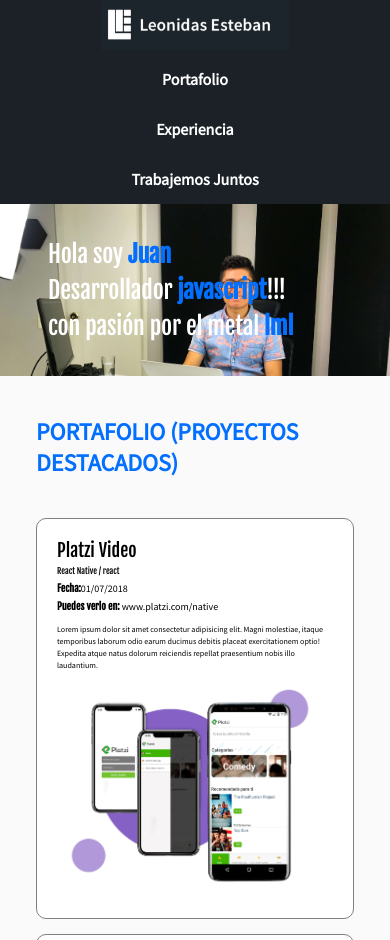
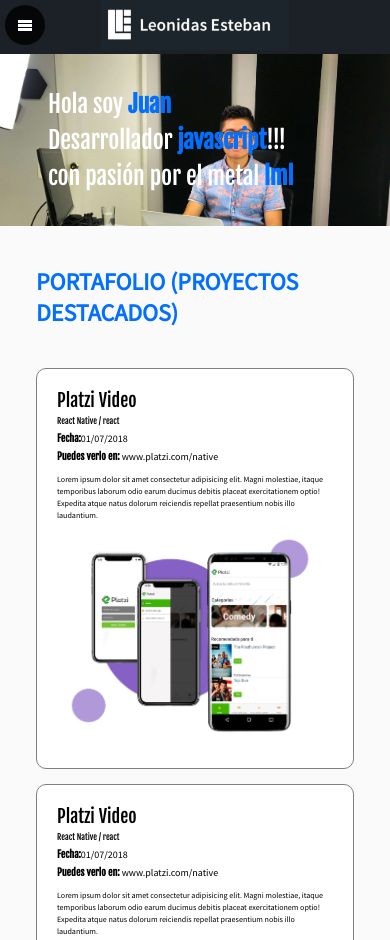
Before and after one commit to juaneins/responsive-design, a plain HTML site: page index.html in a window 390 px wide. Shown: the top 940 px of the page. Drawn offline with Linux system fonts and the light colour scheme.

Commit message:
Agregando iconos menu, javascript para el manejo de eventos

```diff
--- a/css/estilos.css
+++ b/css/estilos.css
@@ -5,6 +5,35 @@
 body header div nav ol li a {
     background-color: blueviolet;
 } */
+
+@font-face {
+  font-family: 'icomoon';
+  src: url('../fonts/icomoon.eot?9g3kis');
+  src: url('../fonts/icomoon.eot?9g3kis#iefix') format('embedded-opentype'), url('../fonts/icomoon.ttf?9g3kis') format('truetype'),
+    url('../fonts/icomoon.woff?9g3kis') format('woff'), url('../fonts/icomoon.svg?9g3kis#icomoon') format('svg');
+  font-weight: normal;
+  font-style: normal;
+}
+
+[class^='icon-'],
+[class*=' icon-'] {
+  /* use !important to prevent issues with browser extensions that change fonts */
+  font-family: 'icomoon' !important;
+  speak: none;
+  font-style: normal;
+  font-weight: normal;
+  font-variant: normal;
+  text-transform: none;
+  line-height: 1;
+
+  /* Better Font Rendering =========== */
+  -webkit-font-smoothing: antialiased;
+  -moz-osx-font-smoothing: grayscale;
+}
+
+.icon-menu:before {
+  content: '\e900';
+}
 
 .video {
   text-decoration-line: line-through;
@@ -326,9 +355,32 @@ figure {
   position: relative;
 }
 
+.burger-button {
+  width: 40px;
+  height: 40px;
+  border-radius: 50%;
+  background-color: rgba(0, 0, 0, 0.8);
+  display: none;
+  line-height: 40px;
+  text-align: center;
+  position: fixed;
+  z-index: 4;
+  left: 5px;
+  top: 5px;
+  color: white;
+  /* display: none;
+  line-height: 40px;
+  text-align: center;
+  position: fixed;
+  z-index: 4;
+  left: 5px;
+  top: 5px;
+  color: white; */
+}
+
 /* desktop first, empezar por el media query mas grande */
 
-@media screen and (max-width: 1024px) {
+@media screen and (max-width: 1023px) {
   .container {
     padding: 0 1em;
   }
@@ -348,7 +400,6 @@ figure {
     bottom: 0;
     left: 0;
     width: 100%;
-
   }
 
   h1 {
@@ -358,6 +409,10 @@ figure {
 }
 
 @media screen and (max-width: 767px) {
+  .burger-button {
+    display: block;
+  }
+
   h1 {
     font-size: 2em;
     z-index: 2;
@@ -379,10 +434,33 @@ figure {
 
   .header a {
     justify-content: center;
+     height: 40px;
+    font-size: 2em;
+    text-decoration: underline;
+    margin-bottom: .5em;
   }
 
   .header .logo {
     text-align: center;
+  }
+
+  .menu {
+    position: fixed;
+    background:  rgba(5, 111, 255, .9);
+    z-index: 3;
+    top: 0;
+    left: -100vw;
+    width: 100vw;
+    /* height: 100vh; */
+    bottom: 0;
+    display: flex;
+    align-items: center;
+    justify-content: center;
+    transition: .3s;
+  }
+
+  .menu.is-active {
+      left: 0;
   }
 
   .project {
@@ -402,7 +480,7 @@ figure {
   .project-course,
   .project-date,
   .project-url {
-    margin: .3em 0;
+    margin: 0.3em 0;
   }
 
   .project-image {
@@ -450,7 +528,7 @@ figure {
   }
 
   .event-detail {
-      margin: -2em .5em .5em .5em;
+    margin: -2em 0.5em 0.5em 0.5em;
     padding: 1em;
   }
 
--- a/index.html
+++ b/index.html
@@ -21,6 +21,7 @@
 </head>
 
 <body>
+    <i class="icon-menu burger-button" id="burger-menu"></i>
     <header class="header">
         <div class="container">
             <figure class="logo">
@@ -204,6 +205,35 @@
             </div>
         </div>
     </footer>
+    <script>
+        console.log('Test JS ');
+        console.log(document.querySelector('.menu'));
+        const ipad = window.matchMedia('screen and (max-width: 767px)');
+       console.log(ipad);
+        const menu = document.querySelector('.menu');
+
+       const burgerButton = document.querySelector('#burger-menu')
+       console.log('burgerButton: ' + burgerButton);
+
+        ipad.addListener(validateScreenSize);
+       function validateScreenSize(event) {
+            console.log(event.matches);
+           if (event.matches) {
+             burgerButton.addEventListener('click', hideShowMenu);
+           } else {
+               burgerButton.removeEventListener('click', hideShowMenu);
+           }
+
+       }
+
+       function hideShowMenu() {
+           if (menu.classList.contains('is-active')) {
+            menu.classList.remove('is-active');
+           } else {
+           menu.classList.add('is-active');
+           }
+       }
+    </script>
 </body>
 
 </html>
```
Also changed, not shown: fonts/icomoon.ttf (added), fonts/icomoon.woff (added), 2 other files. Lines whose indentation alone changed are shown as unchanged.
